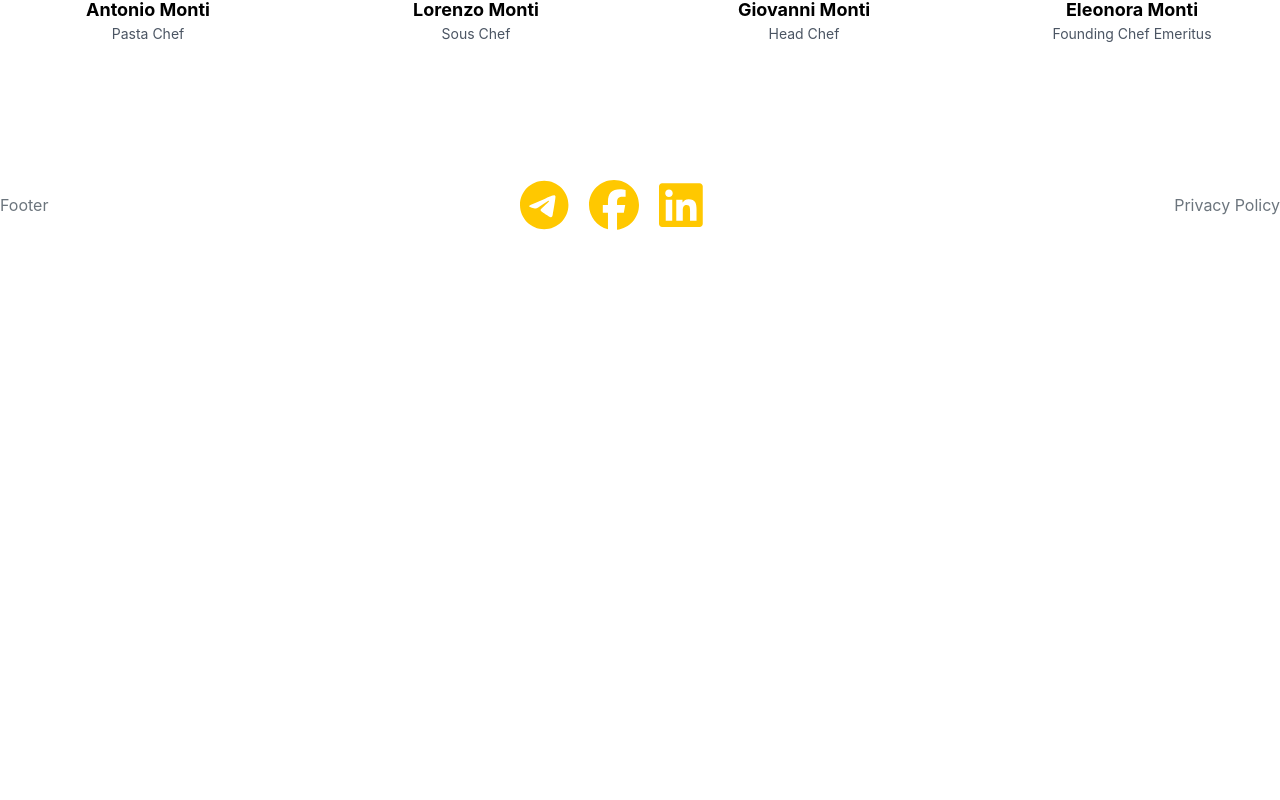
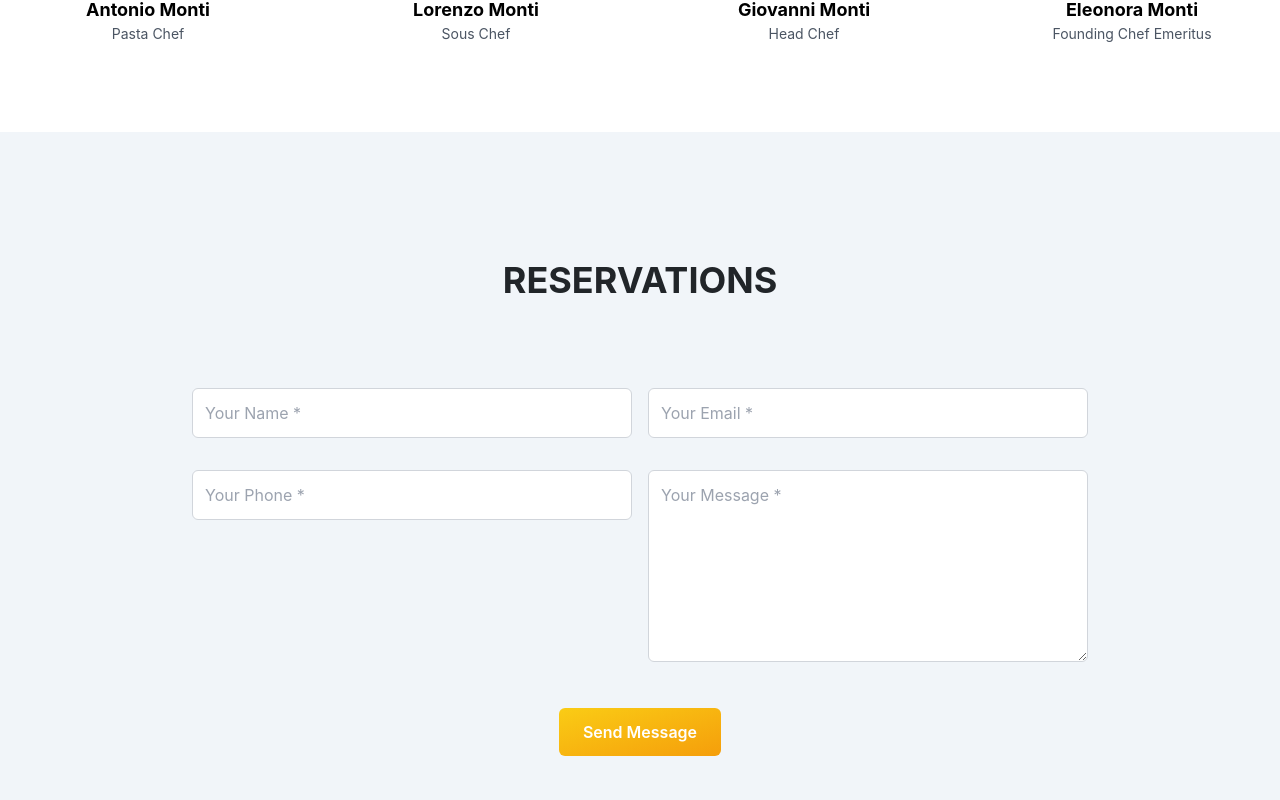
Before and after one commit to vnsoff/website-alba, a Next.js app in the folder website-restaurant/: page / in a window 1280 px wide. Shown: the part 3720-4520 px from the top of the page. Before the commit the page ends 3998 px from the top, so only its background shows below. Built offline with nearby package versions, Linux system fonts and the light colour scheme.

Commit message:
Reservation form component

```diff
--- /dev/null
+++ b/website-restaurant/components/Banner.js
@@ -0,0 +1,15 @@
+import React from 'react';
+
+function Banner() {
+  return (
+    <div className="bg-cover bg-center h-full w-full mx-auto flex justify-center items-center transform transition-transform hover:">
+      <img
+        src="/images/marketing/banner1.png"
+        alt="Banner1"
+        className="h-full w-full"
+      />
+    </div>
+  );
+}
+
+export default Banner;
--- /dev/null
+++ b/website-restaurant/components/Reservation.js
@@ -0,0 +1,106 @@
+import React, { useState } from 'react';
+import 'styles/tailwind.css';
+
+const Reservation = () => {
+  const [formSubmitted, setFormSubmitted] = useState(false);
+  const [error, setError] = useState(false);
+  const [name, setName] = useState('');
+  const [email, setEmail] = useState('');
+  const [phone, setPhone] = useState('');
+  const [message, setMessage] = useState('');
+
+  const handleSubmit = (event) => {
+    event.preventDefault();
+
+    if (!name || !email || !phone || !message) {
+      setError(true);
+    } else {
+      setError(false);
+      setFormSubmitted(true);
+    }
+  };
+
+  return (
+    <section className="page-section bg-slate-100 py-10">
+      <div className="container mx-auto px-5">
+        <div className='container grid grid-cols-1 my-20 mx-auto font-bold text-4xl'>
+        <h3 className='text-titleColor flex justify-center p-2 uppercase'>
+        Reservations
+        </h3>
+        </div>
+
+        <form id="contactForm" className="max-w-4xl mx-auto" onSubmit={handleSubmit}>
+          <div className="grid grid-cols-1 md:grid-cols-2 gap-4">
+            <div>
+              <input
+                className="w-full border border-gray-300 p-3 rounded-md mb-4 outline-none focus:border-primary"
+                id="name"
+                type="text"
+                value={name}
+                onChange={(e) => setName(e.target.value)}
+                placeholder="Your Name *"
+                required
+              />
+            </div>
+
+            <div>
+              <input
+                className="w-full border border-gray-300 p-3 rounded-md mb-4 outline-none focus-border-primary"
+                id="email"
+                type="email"
+                value={email}
+                onChange={(e) => setEmail(e.target.value)}
+                placeholder="Your Email *"
+                required
+              />
+            </div>
+
+            <div>
+              <input
+                className="w-full border border-gray-300 p-3 rounded-md mb-4 outline-none focus-border-primary"
+                id="phone"
+                type="tel"
+                value={phone}
+                onChange={(e) => setPhone(e.target.value)}
+                placeholder="Your Phone *"
+                required
+              />
+            </div>
+
+            <div>
+              <textarea
+                className="w-full h-48 border border-gray-300 p-3 rounded-md outline-none focus-border-primary"
+                id="message"
+                value={message}
+                onChange={(e) => setMessage(e.target.value)}
+                placeholder="Your Message *"
+                required
+              ></textarea>
+            </div>
+          </div>
+
+          <div className="text-center mt-10">
+          <button className="btn btn-primary disabled bg-gradient-to-br from-yellow-400 to-amber-500 hover:from-amber-500 hover:to-yellow-400 py-3 px-6 rounded-md text-white font-semibold" id="submitButton" type="submit">
+              Send Message
+            </button>
+          </div>
+        </form>
+
+        <div className="text-center mt-6">
+          {formSubmitted && !error && (
+            <div id="submitSuccessMessage">
+              <p className="font-bold text-green-500">Form submission successful!</p>
+            </div>
+          )}
+          {error && (
+            <div id="submitErrorMessage">
+              <p className="text-danger text-red-500">Error sending message! Please fill out all fields.</p>
+            </div>
+          )}
+        </div>
+      </div>
+    </section>
+  );
+};
+
+export default Reservation;
--- a/website-restaurant/pages/index.js
+++ b/website-restaurant/pages/index.js
@@ -5,6 +5,8 @@ import Services from '../components/Services';
 import Options from '../components/Options';
 import TeamPage from '../components/TeamPage';
 import Footer from '../components/Footer';
+import Banner from '../components/Banner';
+import Reservation from '../components/Reservation';
 
 export default function Home() {
   return (
@@ -22,6 +24,12 @@ export default function Home() {
         <TeamPage />
       </div>
       <div>
+        <Reservation />
+      </div>
+      <div>
+        <Banner />
+      </div>
+      <div>
         <Footer />
       </div>
     </div>
```
Also changed, not shown: 1 other file (tests, documents, lock files or other folders).
